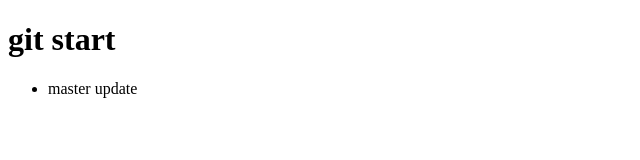
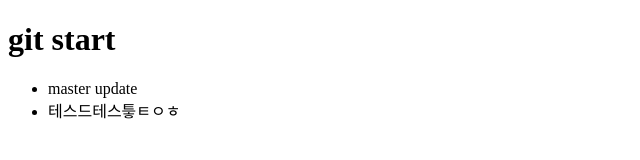
Before and after one commit to kim93j5/kosta, a plain HTML site: page kosta_git/WebContent/index.html in a window 1280 px wide. Shown: the whole page, without its empty margins (0-640 px from the left). Drawn offline with Linux system fonts and the light colour scheme.

Commit message:
secoend commit

```diff
--- a/kosta_git/WebContent/index.html
+++ b/kosta_git/WebContent/index.html
@@ -8,6 +8,7 @@
 	<h1>git start</h1>
 	<ul>
 		<li>master update</li>
+		<li>테스드테스틓ㅌㅇㅎ</li>
 	</ul>
 </body>
 </html>
```
